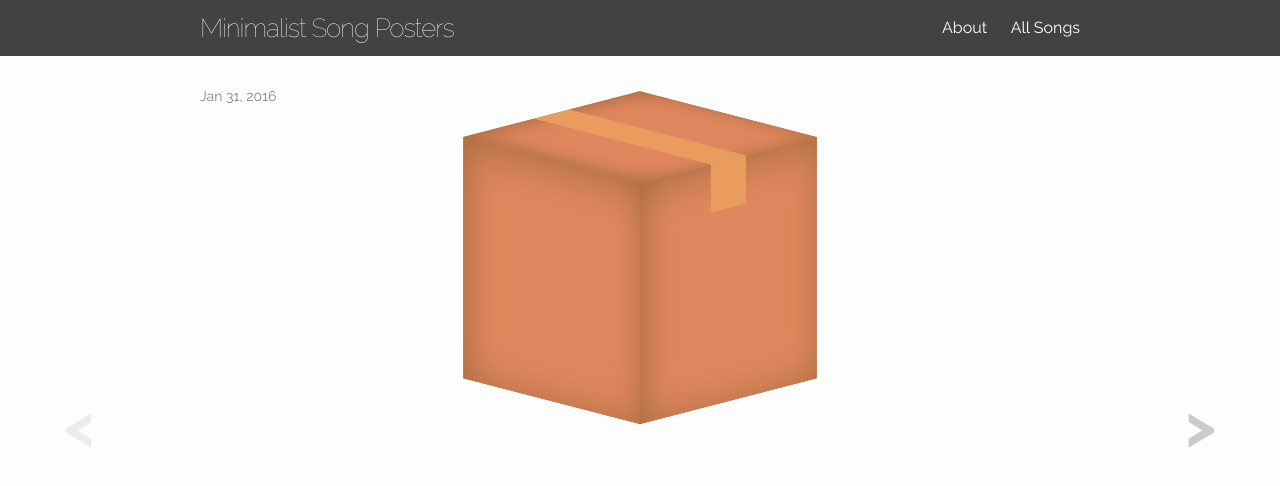
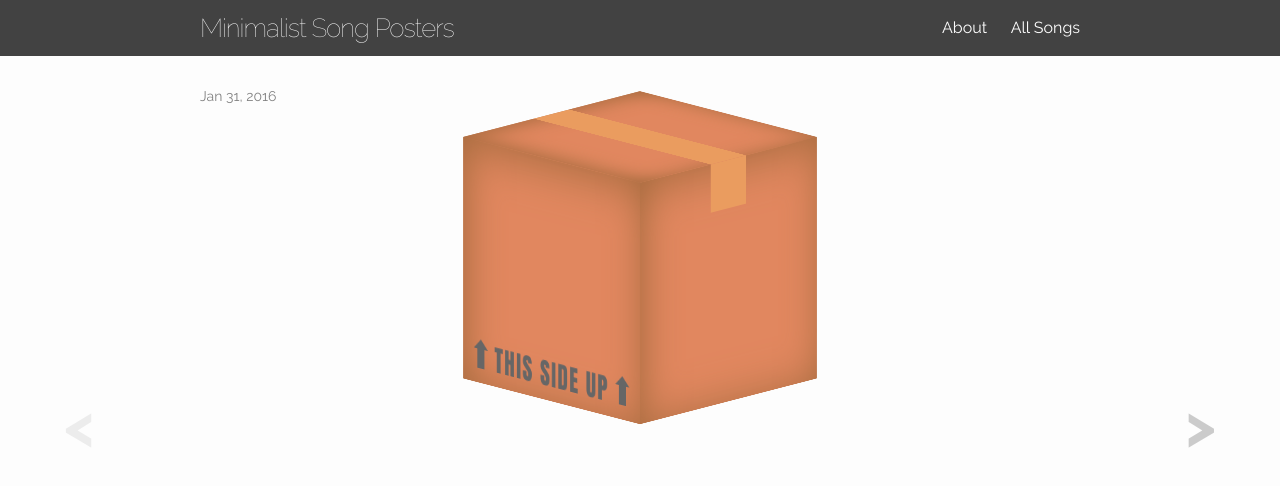
Before and after one commit to AshBardhan/Minimalist-Song-Posters, a Jekyll site: the page built from _posts/2016-01-31-man-in-the-box.md, in a window 1280 px wide. Shown: the top 486 px of the page. Built offline with Jekyll 4.4.1, drawn with Linux system fonts in a browser that asks for light colours.

Commit message:
Add text 'this side up' on the box

```diff
--- a/_posts/2016-01-31-man-in-the-box.md
+++ b/_posts/2016-01-31-man-in-the-box.md
@@ -5,7 +5,11 @@ date:   2016-01-31 12:29:27 +0530
 ---
 
 <div class="cube">
-	<div class="front"></div>
+	<div class="front">
+		<div class="arrow-up"></div>
+		This side up
+		<div class="arrow-up"></div>
+	</div>
 	<div class="back"></div>
 	<div class="top"></div>
 	<div class="bottom"></div>
--- a/_sass/_songs.scss
+++ b/_sass/_songs.scss
@@ -13,13 +13,18 @@ $cube-tape-size: 50px;
 	transform: rotateX(-15deg) rotateY(-45deg);
 }
 
-.cube div {
+.cube > div {
 	position: absolute;
 	width: $cube-size;
 	height: $cube-size;
 	background: #e1875f;
 	box-shadow: inset 5px 5px 50px #a56b3e;
-	line-height: $cube-size;
+	color: #666;
+	font-family: Impact;
+	font-size: 30px;
+	letter-spacing: 2px;
+	text-align: center;
+	text-transform: uppercase;
 }
 
 .back {
@@ -68,9 +73,28 @@ $cube-tape-size: 50px;
 
 .front {
 	transform: translateZ($cube-size / 2);
+	padding-top: 200px;
 }
 
 @keyframes spin {
 	from { transform: rotateY(0); }
 	to { transform: rotateY(360deg); }
 }
+
+.arrow-up {
+	display: inline-block;
+	margin: 0 5px;
+	position: relative;
+	height: 25px;
+	border: 5px solid;
+
+	&:before {
+		content: "";
+		position: absolute;
+		top: -10px;
+		left: -10px;
+		border-bottom: 10px solid;
+		border-left: 10px solid transparent;
+		border-right: 10px solid transparent;
+	}
+}
```
